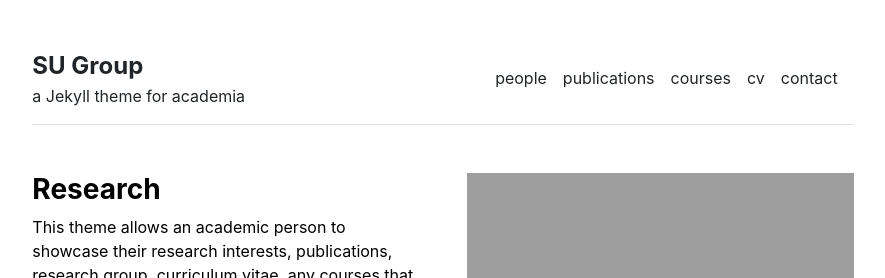
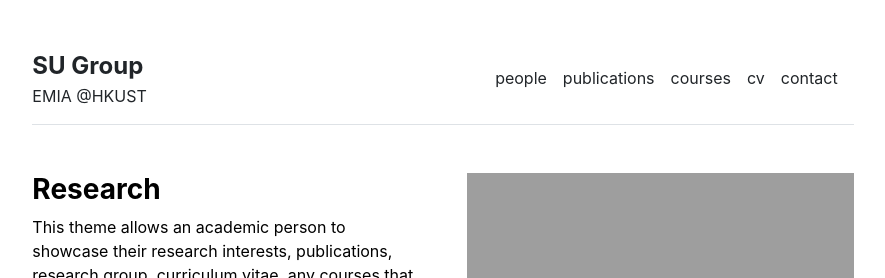
Before and after one commit to WeiSu-MAE/weisu-mae.github.io, a Jekyll site: the page built from index.md, in a window 1280 px wide. Shown: the top 278 px of the page, without its empty margins (197-1082 px from the left). Built offline with Jekyll 4.4.1, drawn with Linux system fonts in a browser that asks for light colours.

Commit message:
Update _config.yml

```diff
--- a/_config.yml
+++ b/_config.yml
@@ -1,4 +1,4 @@
 url: "http://su-researchgroup.com" # the base hostname & protocol for your site, e.g. http://example.com
 baseurl: "" # the subpath of your site, e.g. /blog
 title: "SU Group" # the name of your site, e.g. ACME Corp.
-description: "a Jekyll theme for academia"
+description: "EMIA @HKUST"
```
